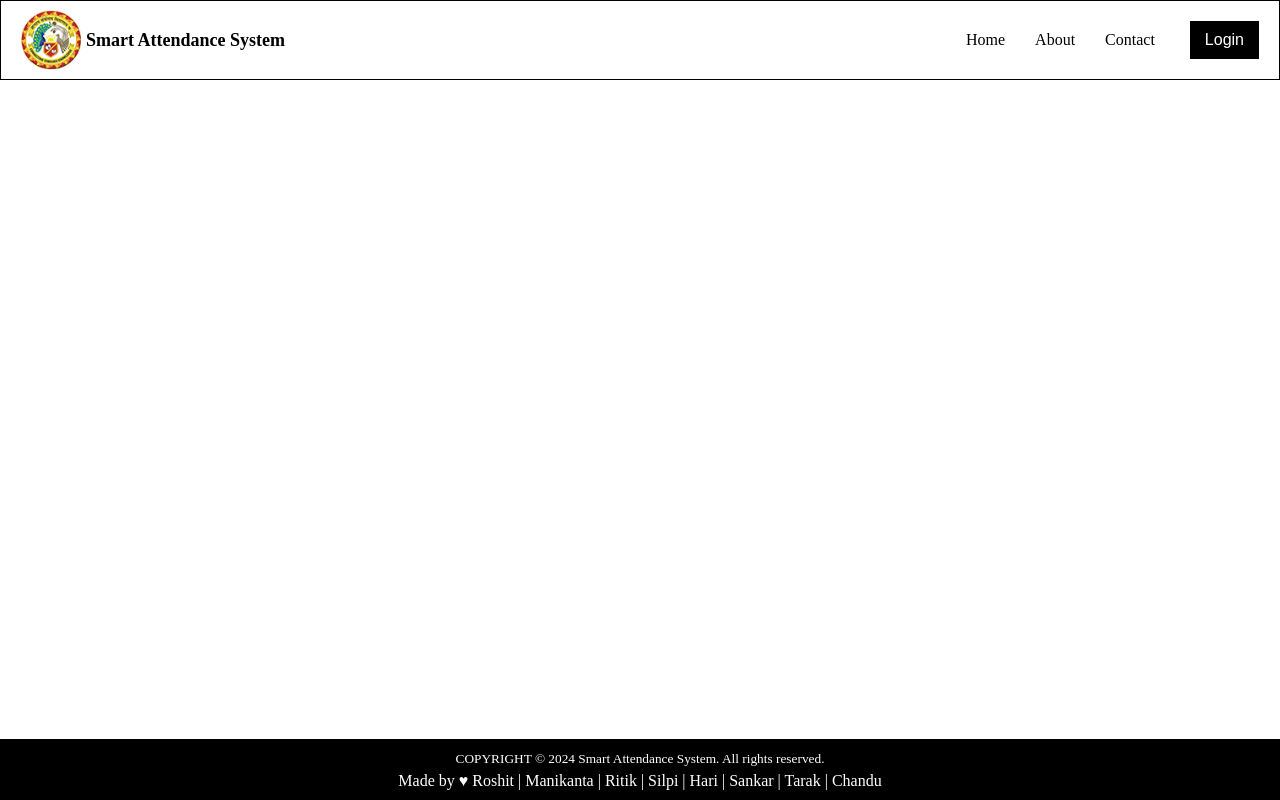
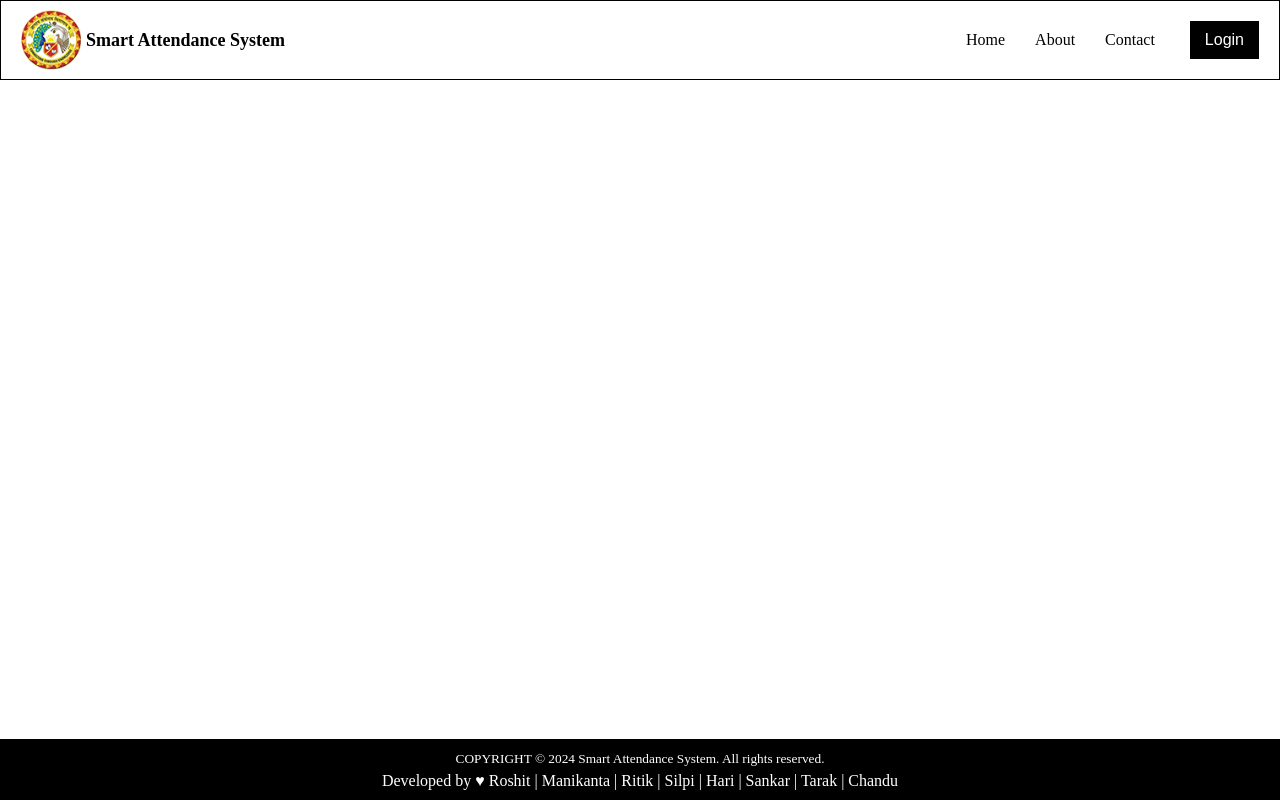
Before and after one commit to iamritik9/smart-attendance-systems, an Angular app: page /landing-page in a window 1280 px wide. Built offline with nearby package versions, Linux system fonts and the light colour scheme.

Commit message:
Update Footer

```diff
--- a/src/app/landing-page/footer/footer.component.css
+++ b/src/app/landing-page/footer/footer.component.css
@@ -20,6 +20,7 @@ footer {
 
 .creators {
     margin-top: 5px;
+    transition: transform 0.3s;
 }
 
 @media (max-width: 768px) {
@@ -32,6 +33,7 @@ footer {
     footer {
         padding: 15px 0;
     }
+
     .creators {
         font-size: 0.9em;
     }
--- a/src/app/landing-page/footer/footer.component.html
+++ b/src/app/landing-page/footer/footer.component.html
@@ -3,7 +3,7 @@
         <small>COPYRIGHT &copy; 2024 {{ProjectName}}. All rights reserved.</small>
 
         <section class="creators">
-            <span>Made by <span class="heart">&hearts;</span> {{creatorNames}}</span>
+            <span>Developed by <span class="heart">&hearts;</span> {{creatorNames}}</span>
         </section>
     </section>
 </footer>
```
